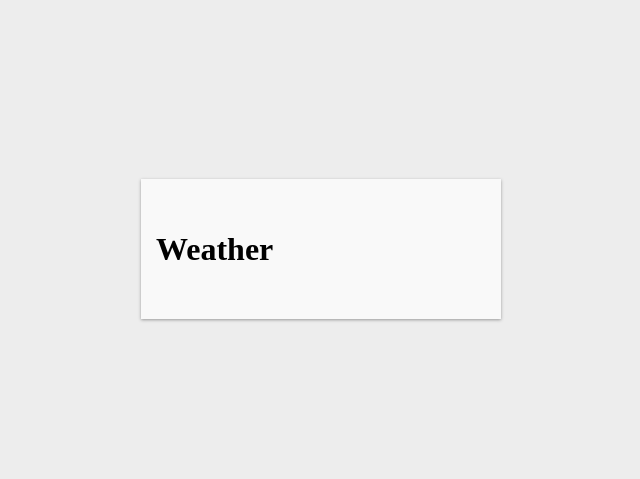
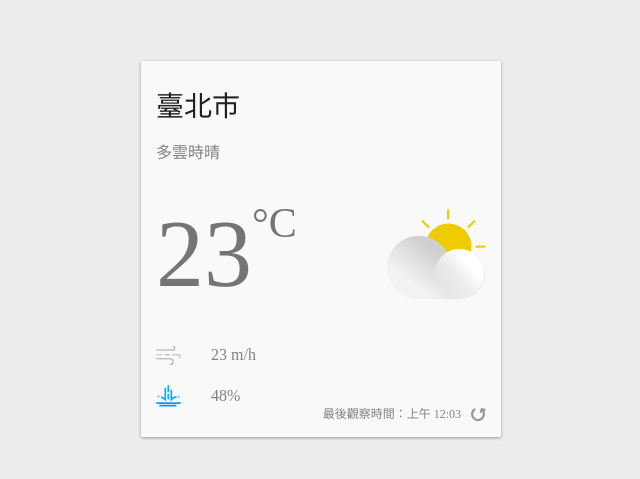
Before and after one commit to victorloo/realtime-weather-app-for-taiwan, a React (Create React App) app: page / in a window 1280 px wide. Shown: the part 151-630 px from the top of the page, without its empty margins (319-959 px from the left). Built offline with nearby package versions, Linux system fonts and the light colour scheme.

Commit message:
4.4 使用 emotion 完成「台灣好天氣」UI

```diff
--- a/src/App.js
+++ b/src/App.js
@@ -1,4 +1,11 @@
 import React from 'react';
+
+// 載入圖示
+import { ReactComponent as DayCloudyIcon } from './images/day-cloudy.svg'
+import { ReactComponent as AirFlowIcon } from './images/airFlow.svg'
+import { ReactComponent as RainIcon } from './images/rain.svg'
+import { ReactComponent as RefreshIcon } from './images/refresh.svg'
+
 // Step1: 載入 emotion 的 styled 套件
 import styled from '@emotion/styled';
 // Step2: 定義帶有 styled 的 component
@@ -19,14 +26,108 @@
   padding: 30px 15px;
 `;
 
-function App() {
+const Location = styled.div`
+  font-size: 28px;
+  color: #212121;
+  margin-bottom: 20px;
+`;
+
+const Description = styled.div`
+  font-size: 16px;
+  color: #828282;
+  margin-bottom: 30px;
+`;
+
+const CurrentWeather = styled.div`
+  display: flex;
+  justify-content: space-between;
+  align-items: center;
+  margin-bottom: 30px;
+`;
+
+const Temperature = styled.div`
+  color: #757575;
+  font-size: 96px;
+  font-weight: 300;
+  display: flex;
+`;
+
+const Celsius = styled.div`
+  font-weight: normal;
+  font-size: 42px;
+`;
+
+const AirFlow = styled.div`
+  display: flex;
+  align-items: center;
+  font-size: 16x;
+  font-weight: 300;
+  color: #828282;
+  margin-bottom: 20px;
+  svg {
+    width: 25px;
+    height: auto;
+    margin-right: 30px;
+  }
+`;
+
+const Rain = styled.div`
+  display: flex;
+  align-items: center;
+  font-size: 16x;
+  font-weight: 300;
+  color: #828282;
+  svg {
+    width: 25px;
+    height: auto;
+    margin-right: 30px;
+  }
+`;
+
+const Refresh = styled.div`
+  position: absolute;
+  right: 15px;
+  bottom: 15px;
+  font-size: 12px;
+  display: inline-flex;
+  align-items: flex-end;
+  color: #828282;
+  svg {
+    margin-left: 10px;
+    width: 15px;
+    height: 15px;
+    cursor: pointer;
+  }
+`;
+
+const DayCloudy = styled(DayCloudyIcon)`
+  flex-basis: 30%;
+`;
+
+const App = () => {
   return (
     <Container>
       <WeatherCard>
-        <h1>Weather</h1>
+        <Location>臺北市</Location>
+        <Description>多雲時晴</Description>
+        <CurrentWeather>
+          <Temperature>
+            23 <Celsius>°C</Celsius>
+          </Temperature>
+          <DayCloudy />
+        </CurrentWeather>
+        <AirFlow>
+          <AirFlowIcon /> 23 m/h
+        </AirFlow>
+        <Rain>
+          <RainIcon /> 48%
+        </Rain>
+        <Refresh>
+          最後觀察時間：上午 12:03 <RefreshIcon />
+        </Refresh>
       </WeatherCard>
     </Container>
   );
-}
+};
 
 export default App;
```
